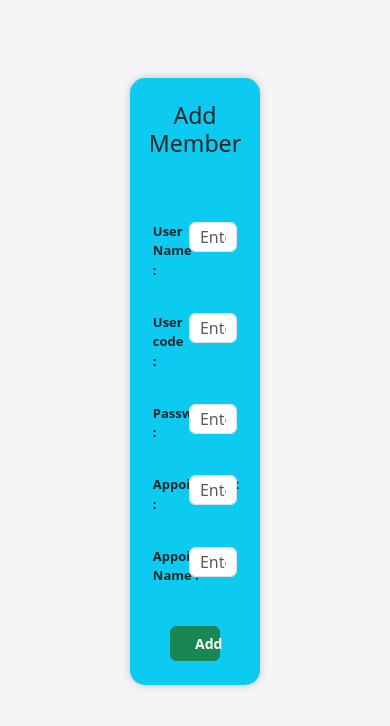
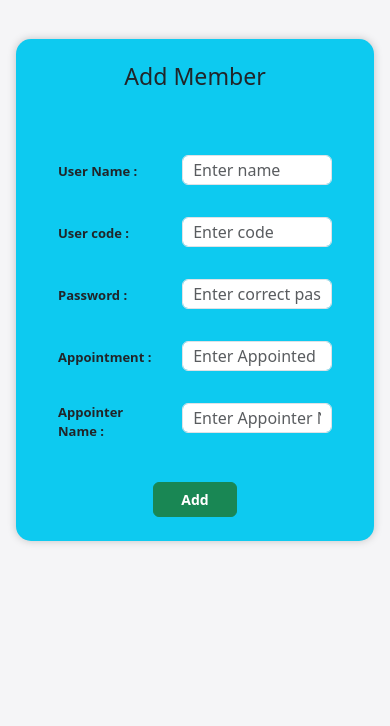
Before and after one commit to Kom22910/Attendance_App, a React (Vite) app: page /signUp/AXRYVSSSC in a window 390 px wide. Shown: the top 726 px of the page. Built offline with nearby package versions, Linux system fonts and the light colour scheme; no server answers.

Commit message:
4th - minor layout changes

```diff
--- a/src/GlobalStyleFolder/App.css
+++ b/src/GlobalStyleFolder/App.css
@@ -194,8 +194,7 @@
         overflow: hidden;
 
         .formContainer {
-            margin-top: 20% !important;
-
+            margin-top: 10% !important;
             border-radius: 15px;
             box-shadow: 0px 0px 8px 0px rgba(0, 0, 0, 0.205);
 
@@ -432,7 +431,7 @@
         overflow: hidden;
 
         .formContainer {
-            margin-top: 20% !important;
+            margin-top: 15% !important;
             border-radius: 15px;
             box-shadow: 0px 0px 8px 0px rgba(0, 0, 0, 0.205);
 
@@ -674,7 +673,7 @@
 
         .formContainer {
             width: 75%;
-            margin-top: 20% !important;
+            margin-top: 15% !important;
             border-radius: 15px;
             box-shadow: 0px 0px 8px 0px rgba(0, 0, 0, 0.205);
 
--- a/src/LoginPageContainer/AdminEdit.jsx
+++ b/src/LoginPageContainer/AdminEdit.jsx
@@ -60,7 +60,7 @@ const AdminEdit = () => {
             <div className="container-fluid LoginPageContainer">
                 <div className="row">
 
-                    <div className="col-4 py-4 bg-info m-auto formContainer">
+                    <div className="col-md-4 col-10 py-4 bg-info m-auto formContainer">
 
                         <h3 className='text-center'>Edit Member Data</h3>
 
@@ -73,7 +73,7 @@ const AdminEdit = () => {
                                 <div className="form-group col-10 m-auto my-3">
                                     <div className="row">
 
-                                        <div className="col-4 m-auto">
+                                        <div className="col-md-4 col-5 m-auto">
                                             <label>User Name : </label>
                                         </div>
 
@@ -81,7 +81,8 @@ const AdminEdit = () => {
                                             <input type="text" placeholder='Enter name ' required={true} name="name" value={data.name} className='form-control' onChange={(e) => ChangeData(e)} />
                                         </div>
 
-                                        <div className="col-1">
+                                        <div className="col-1" style={{height: "15px"
+                                        }}>
 
                                         </div>
 
@@ -91,7 +92,7 @@ const AdminEdit = () => {
                                 <div className="form-group col-10 m-auto my-3">
                                     <div className="row">
 
-                                        <div className="col-4 m-auto">
+                                        <div className="col-md-4 col-5 m-auto">
                                             <label>User Code : </label>
                                         </div>
 
@@ -114,7 +115,7 @@ const AdminEdit = () => {
                                 <div className="form-group col-10 m-auto my-3">
                                     <div className="row">
 
-                                        <div className="col-4 m-auto">
+                                        <div className="col-md-4 col-5 m-auto">
                                             <label>Password : </label>
                                         </div>
 
--- a/src/LoginPageContainer/EditPage.jsx
+++ b/src/LoginPageContainer/EditPage.jsx
@@ -63,10 +63,10 @@ const EditPage = () => {
   return (
     <StrictMode>
 
-      <div className="container-fluid LoginPageContainer">
+      <div className="col-12 LoginPageContainer">
         <div className="row">
 
-          <div className="col-4 py-4 bg-info m-auto formContainer">
+          <div className="col-md-4 py-4 m-auto formContainer">
 
             <h3 className='text-center'>Edit Member</h3>
 
@@ -79,11 +79,11 @@ const EditPage = () => {
                 <div className="form-group col-10 m-auto my-3">
                   <div className="row">
 
-                    <div className="col-4 m-auto">
+                    <div className="col-md-4 col-6 m-auto">
                       <label>User Name : </label>
                     </div>
 
-                    <div className="col-8">
+                    <div className="col-md-8 col-7">
                       <input type="text" placeholder='Enter name ' required={true} name="name" value={data.name} className='form-control' onChange={(e) => ChangeData(e)} />
                     </div>
 
--- a/src/LoginPageContainer/SignUp.jsx
+++ b/src/LoginPageContainer/SignUp.jsx
@@ -56,7 +56,7 @@ const SignUp = () => {
       <div className="container-fluid LoginPageContainer">
         <div className="row">
 
-          <div className="col-4 py-4 bg-info m-auto formContainer">
+          <div className="col-md-4 col-11 py-4 bg-info m-auto formContainer">
 
             <h3 className='text-center'>Add Member</h3>
 
@@ -69,11 +69,11 @@ const SignUp = () => {
                 <div className="form-group col-10 m-auto my-3">
                   <div className="row">
 
-                    <div className="col-4 m-auto">
+                    <div className="col-md-4 col-5 m-auto">
                       <label>User Name : </label>
                     </div>
 
-                    <div className="col-8">
+                    <div className="col-md-8 col-7">
                       <input type="text" placeholder='Enter name ' required={true} name="name" value={data.name} className='form-control' onChange={(e) => ChangeData(e)} />
                     </div>
 
@@ -83,11 +83,11 @@ const SignUp = () => {
                 <div className="form-group col-10 m-auto my-3">
                   <div className="row">
 
-                    <div className="col-4 m-auto">
+                    <div className="col-md-4 col-5 m-auto">
                       <label>User code : </label>
                     </div>
 
-                    <div className="col-8">
+                    <div className="col-md-8 col-7">
                       <input type="text" placeholder='Enter code ' required={true} name='code' value={data.code} onChange={(e) => ChangeData(e)} className='form-control' />
                     </div>
 
@@ -97,11 +97,11 @@ const SignUp = () => {
                 <div className="form-group col-10 m-auto my-3">
                   <div className="row">
 
-                    <div className="col-4 m-auto">
+                    <div className="col-md-4 col-5 m-auto">
                       <label>Password : </label>
                     </div>
 
-                    <div className="col-8">
+                    <div className="col-md-8 col-7">
                       <input type="password" placeholder='Enter correct password ' required={true} name='password' value={data.password} onChange={(e) => ChangeData(e)} className='form-control' />
                     </div>
 
@@ -111,11 +111,11 @@ const SignUp = () => {
                 <div className="form-group col-10 m-auto my-3">
                   <div className="row">
 
-                    <div className="col-4 m-auto">
+                    <div className="col-md-4 col-5 m-auto">
                       <label>Appointment : </label>
                     </div>
 
-                    <div className="col-8">
+                    <div className="col-md-8 col-7">
                       <input type="text" placeholder='Enter Appointed Name ' required={true} name='BName' value={data.BName} onChange={(e) => ChangeData(e)} className='form-control' />
                     </div>
 
@@ -125,11 +125,11 @@ const SignUp = () => {
                 <div className="form-group col-10 m-auto my-3">
                   <div className="row">
 
-                    <div className="col-4 m-auto">
+                    <div className="col-md-4 col-5 m-auto">
                       <label>Appointer Name : </label>
                     </div>
 
-                    <div className="col-8">
+                    <div className="col-md-8 col-7">
                       <input type="text" placeholder='Enter Appointer Name ' required={true} name='leader' value={data.leader} onChange={(e) => ChangeData(e)} className='form-control' />
                     </div>
 
```
